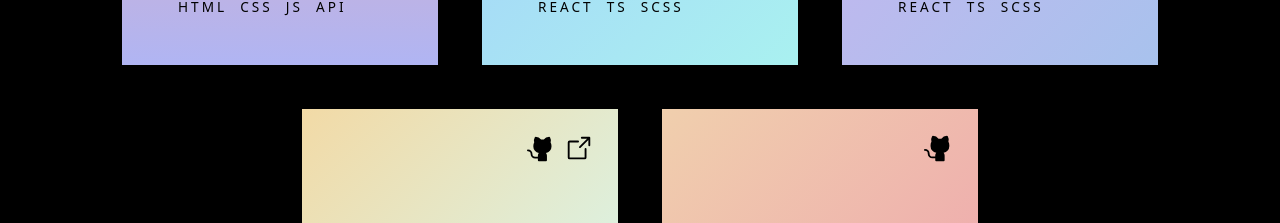
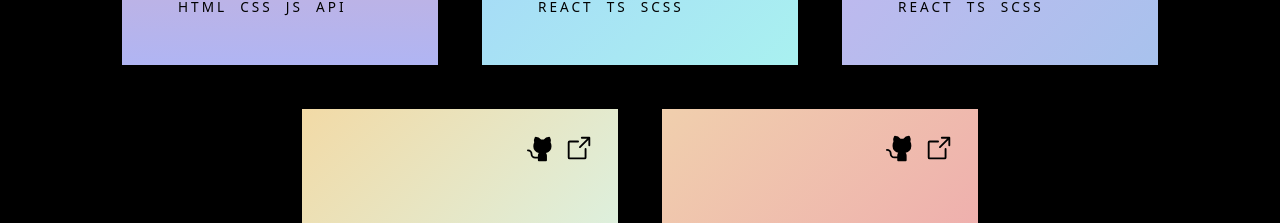
Before and after one commit to cesar-lima/portfolio, a React (Vite) app: page / in a window 1280 px wide. Shown: the part 1234-1457 px from the top of the page. Built offline with nearby package versions, Linux system fonts and the light colour scheme.

Commit message:
adicionar um link de redirecionamento no card

```diff
--- a/src/components/Projects.tsx
+++ b/src/components/Projects.tsx
@@ -87,6 +87,9 @@ export function Projects(){
                         <a href="https://github.com/cesar-lima/pricing-table" target="_blank">
                             <GithubLogo size={30} weight="fill" />
                         </a>
+                        <a href="https://pricing-table-check.netlify.app" target="_blank">
+                            <ArrowSquareOut size={30} />
+                        </a>
                     </div>
 
                     <div className="title">
```
Also changed, not shown: 1 other file (tests, documents, lock files or other folders).
